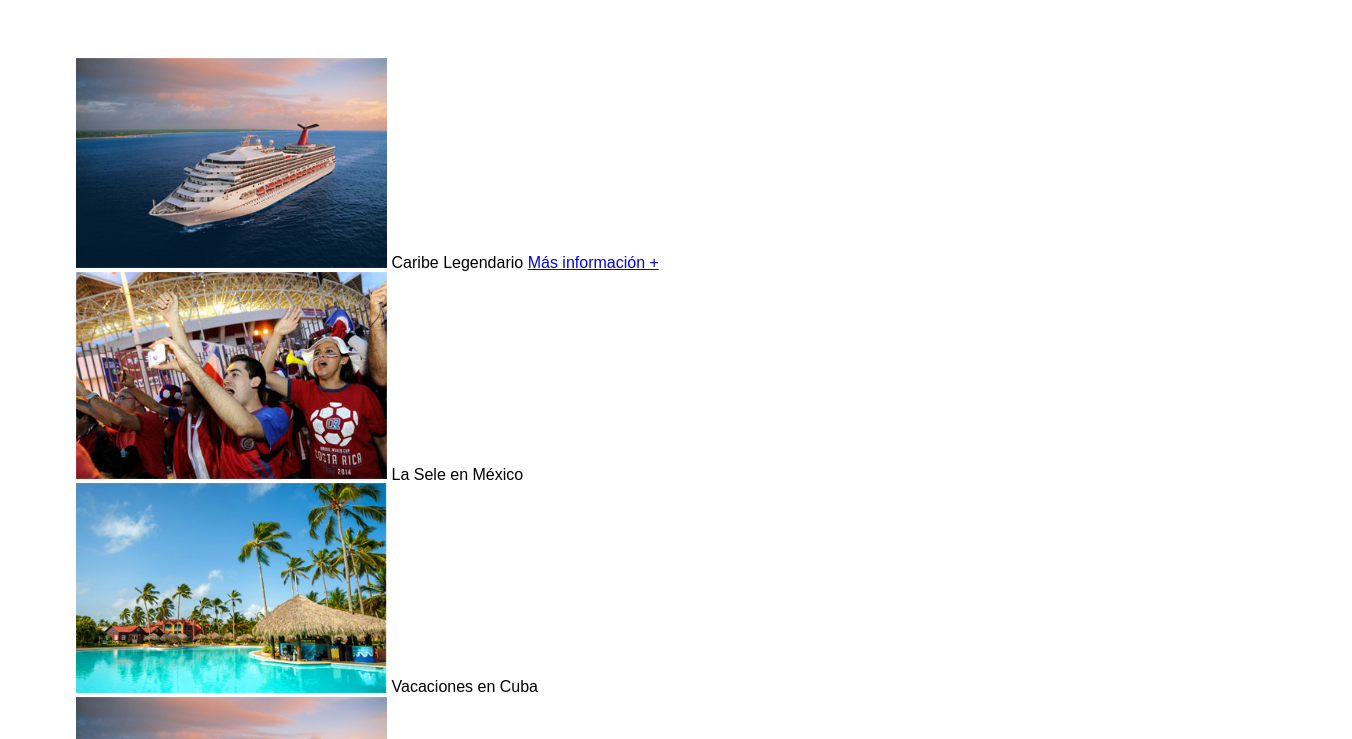
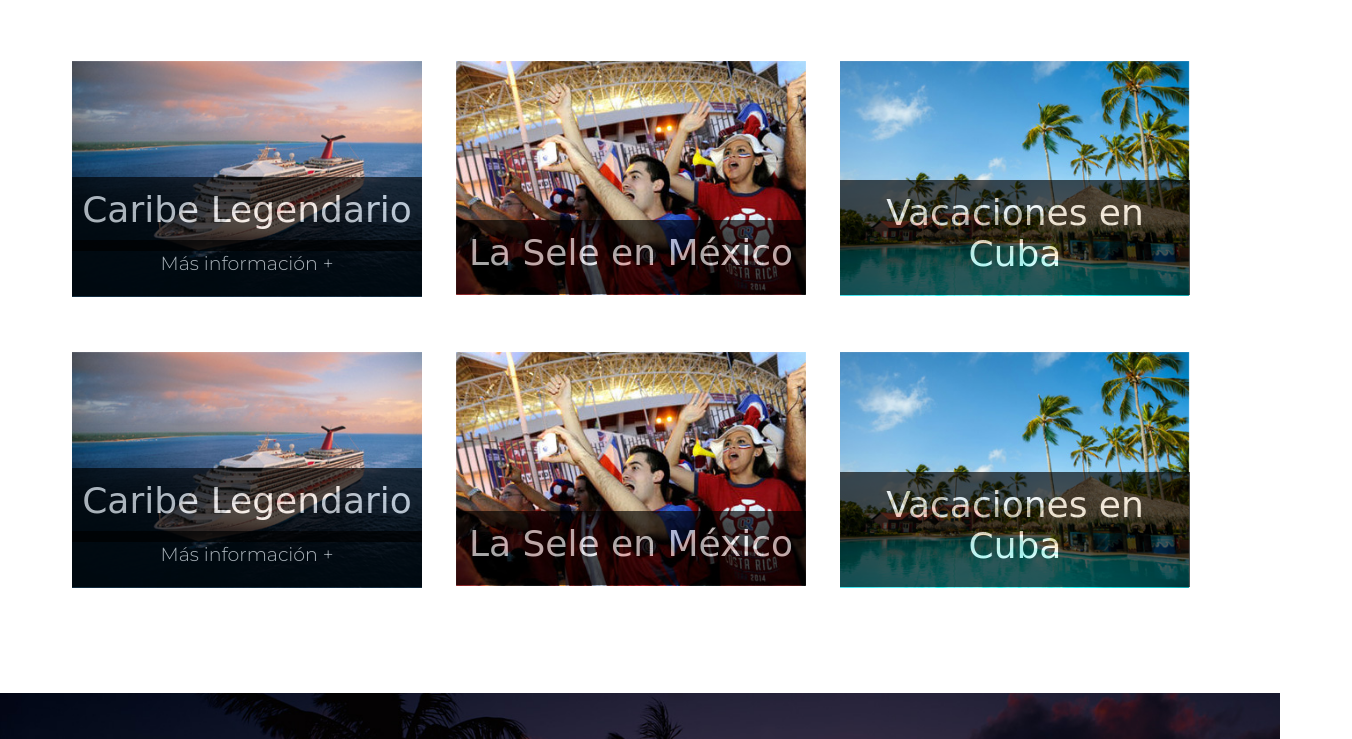
Before and after one commit to vieyraurena/quizzWeb, a website: page index.html in a window 1280 px wide. Shown: the part 594-1333 px from the top of the page, 1352 px wide, since content can reach past the window. Drawn offline with nearby package versions, Linux system fonts and the light colour scheme; files that its build step writes are made by us from their sources; a web font is replaced by a local one.

Commit message:
Agrego nuevos estilos en los span y a, que van encima de cada una de las imagénes y agrego algunos cambios en otras clases

```diff
--- a/sass/partial/_galery.scss
+++ b/sass/partial/_galery.scss
@@ -1,26 +1,71 @@
 .box-galery {
-  width: 88.2%;
-  margin: 0 auto;
-  margin-bottom: 47px;
+  width: 100%;
+  margin-left: 5.6%;
+  margin-right: 6.4%;
+  margin-bottom: 101px;
 
   h2{
-    text-align: center;
+    margin-left: 33%;
     margin-bottom: 77px;
+    font-family: $nav-font;
+    font-weight: bold;
     font-size: 30px;
+    text-transform: uppercase;
     color: #271e3f;
   }
 
-  img {
-    width: 27.6%;
-
-  }
-
-  img + img {
+  .box + .box{
     margin-left: 2.6%;
   }
 
 }
 
-.box-img {
+.galery-box-img {
   margin-bottom: 51px;
 }
+
+
+.box {
+  float: left;
+  width: 27.4%;
+  position: relative;
+
+  img{
+    max-width: 100%;
+    width: 100%;
+  }
+
+  span{
+    position: absolute;
+    bottom: 5px;
+    left: 0;
+    right: 0;
+    padding: 12px 0 21px 0;
+    background-color: black;
+    opacity: 65%;
+    color: #fff;
+    text-align: center;
+    font-family: $galery-font;
+    font-size: 36px;
+  }
+
+  .caribe {
+    position: absolute;
+    bottom: 50px;
+  }
+
+  a{
+    position: absolute;
+    bottom: 5px;
+    left: 0;
+    right: 0;
+    text-decoration: none;
+    color: #fff;
+    padding: 12px 0 21px 0;
+    background-color: black;
+    opacity: 65%;
+    text-align: center;
+    font-family: $primary-font;
+    font-size: 19px;
+  }
+}
```
